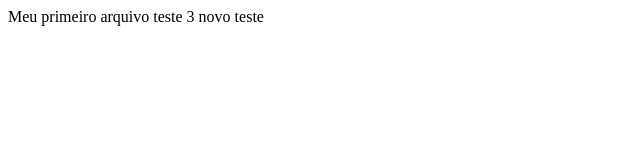
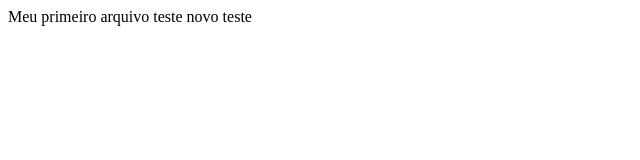
Before and after one commit to RodrigoJAlves/MEU_PROJETO_VERSIONADO, a plain HTML site: page index.html in a window 1280 px wide. Shown: the full height of the page, 0-640 px from the left. Drawn offline with Linux system fonts and the light colour scheme.

Commit message:
Update index.html

```diff
--- a/index.html
+++ b/index.html
@@ -1,7 +1,7 @@
 <html>
 <bpdy>
 Meu primeiro arquivo
-  teste 3
+  teste
 novo teste
 </body>
 </html>
```
